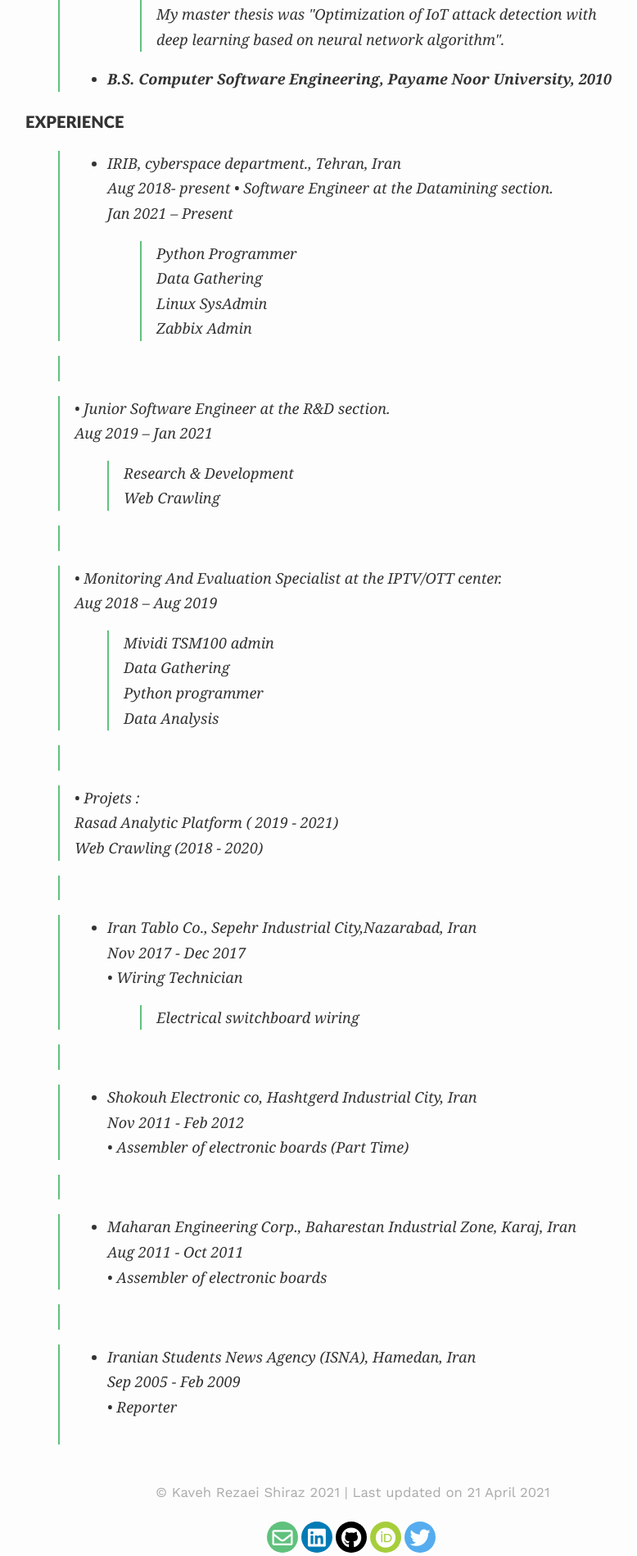
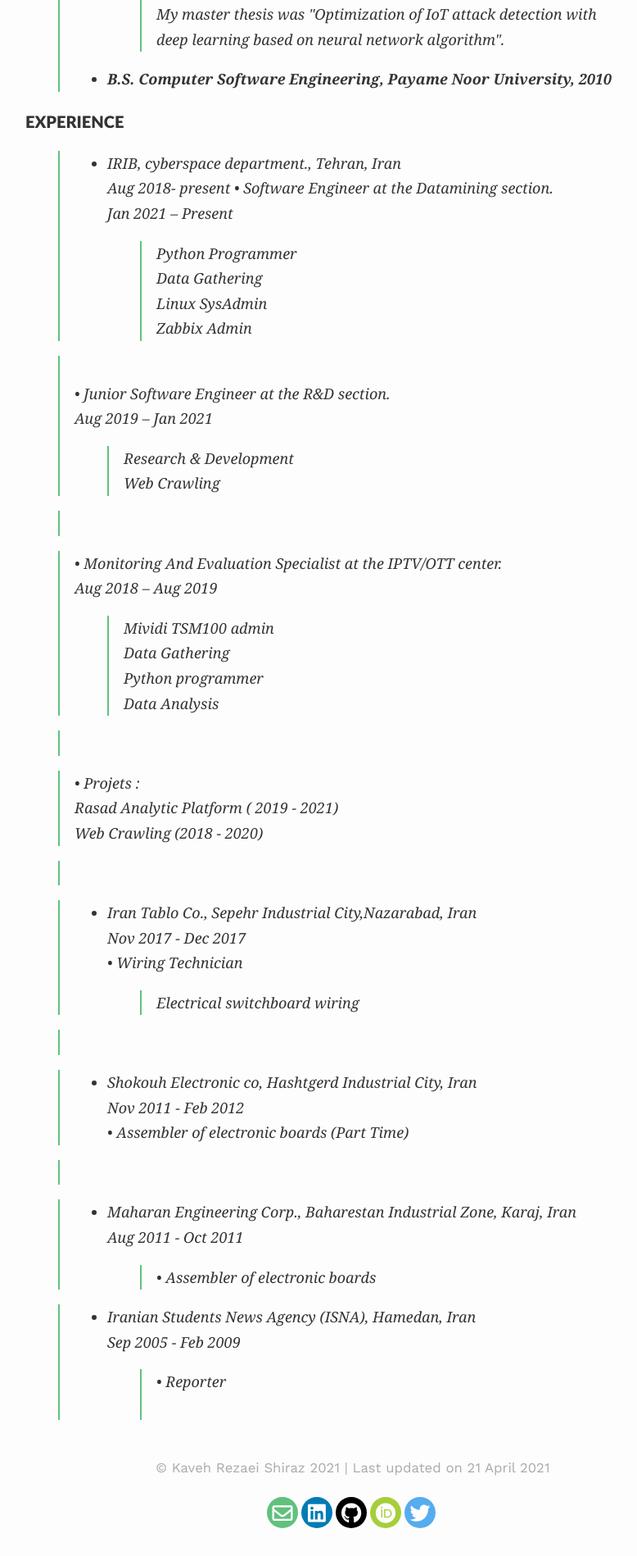
Before and after one commit to KavehRS/website, a Jekyll site: the page built from index.md, in a window 1280 px wide. Shown: the part 764-2662 px from the top of the page at 82% size, without its empty margins (209-987 px from the left). Built offline with Jekyll 4.4.1, drawn with Linux system fonts in a browser that asks for light colours; nearby versions of some CDN libraries; after the commit the page ends 2632 px from its top, so only the background shows below that.

Commit message:
Update index.md

```diff
--- a/index.md
+++ b/index.md
@@ -43,7 +43,6 @@ The social-icons footer can be used to link profiles from GitHub, OrcID and Reas
 >> Zabbix Admin<br>
 
 > ‌ <br>
-
 > •	Junior Software Engineer at the R&D section.<br> Aug 2019 – Jan 2021<br>
 >> Research & Development<br>
 >> Web Crawling<br>
@@ -77,11 +76,9 @@ The social-icons footer can be used to link profiles from GitHub, OrcID and Reas
 
 > ‌ <br>
 
-> - Maharan Engineering Corp., Baharestan Industrial Zone, Karaj, Iran<br> Aug 2011 - Oct 2011<br>
-> •	Assembler of electronic boards<br>
+> - Maharan Engineering Corp., Baharestan Industrial Zone, Karaj, Iran<br> Aug 2011 - Oct 2011
+>> •	Assembler of electronic boards<br>
 
-> ‌ <br>
-
-> - Iranian Students News Agency (ISNA), Hamedan, Iran<br> Sep 2005 - Feb 2009<br>
-> •	Reporter<br>
+> - Iranian Students News Agency (ISNA), Hamedan, Iran<br> Sep 2005 - Feb 2009
+>> •	Reporter<br>
  ‌ <br>
```
